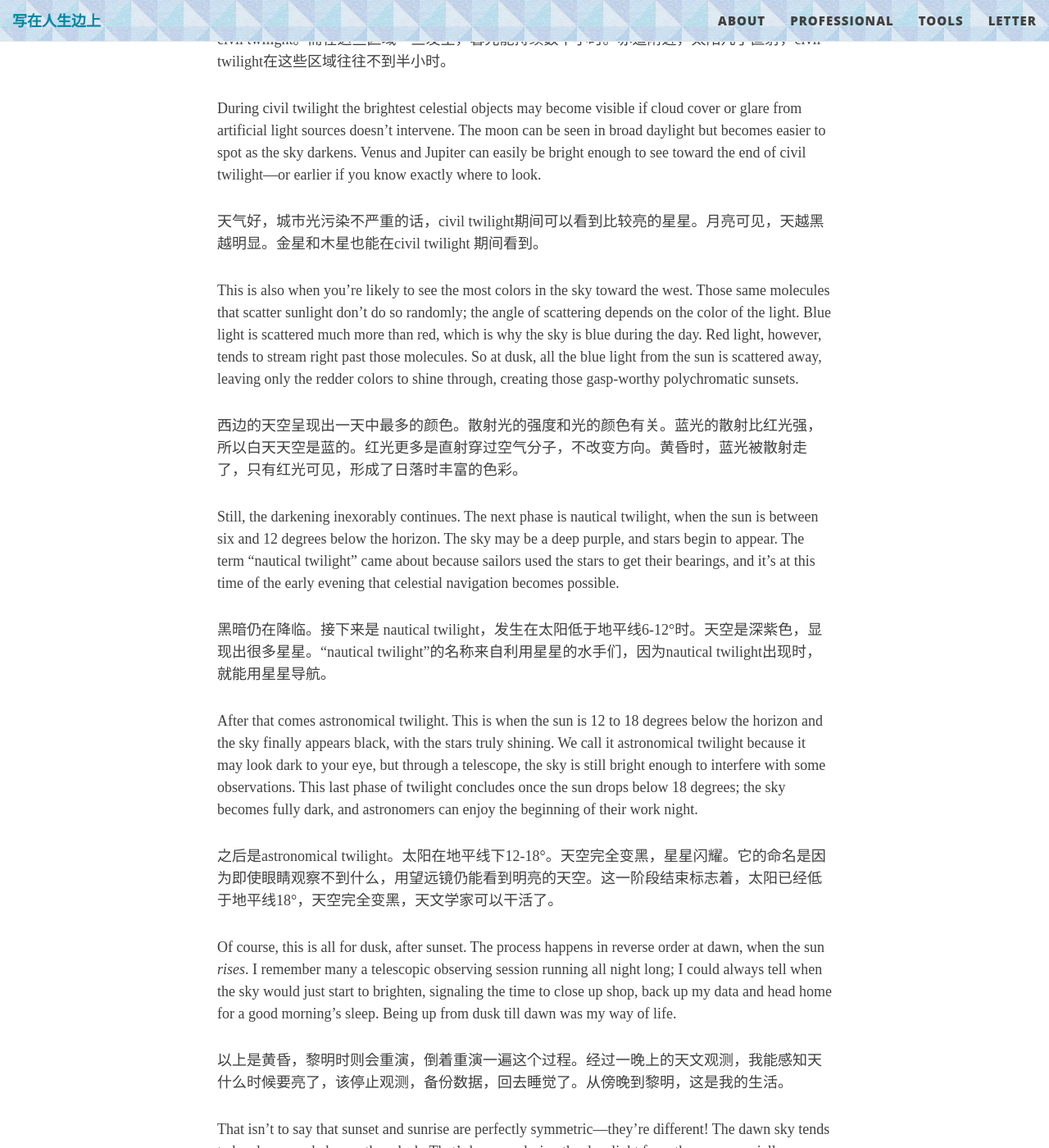
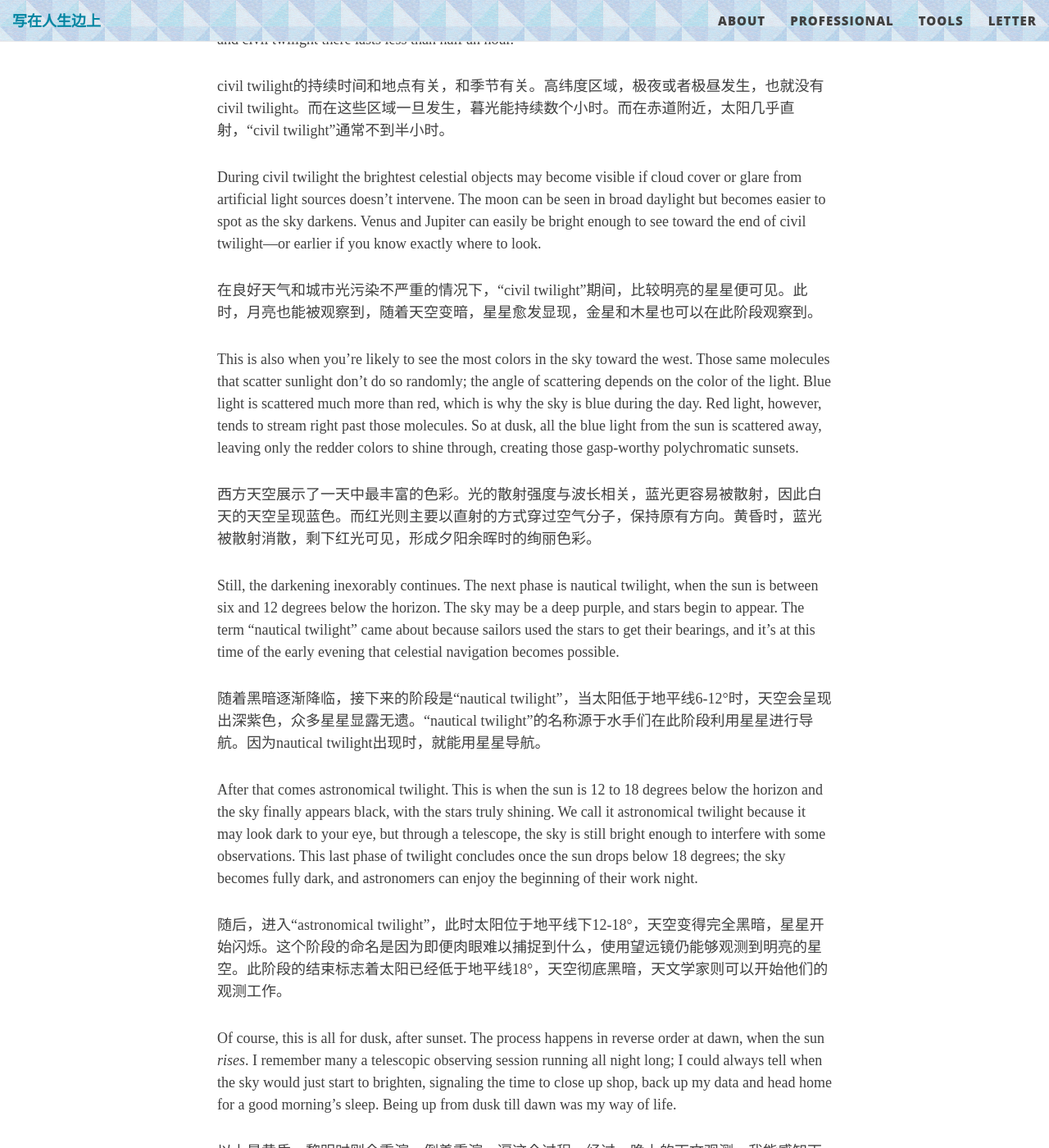
Before and after one commit to PlanetPolly/PlanetPolly.github.io, a Jekyll site: the page built from _posts/2024-11-02-twilight.md, in a window 1280 px wide and 1400 px high, scrolled down 2118 px. Shown: the whole window at 82% size. Built offline with Jekyll 4.4.1, drawn with Linux system fonts in a browser that asks for light colours; nearby versions of some CDN libraries; some of the changed text lies outside the part shown.

Commit message:
Update 2024-11-02-twilight.md

```diff
--- a/_posts/2024-11-02-twilight.md
+++ b/_posts/2024-11-02-twilight.md
@@ -6,11 +6,12 @@
 ---
 
 There is something transformational about twilight.
-暮光可以改变。
+
+关于暮光，我要讲一些新的事情。
 
 When the sun has just set in the west, the sky changes from the vibrant blue of afternoon to a more relaxed hue, as if it’s settling down for the evening. Soon the east will darken even as the west goes through a riot of reds, oranges and yellows. And then, at last, the black of night will reign once again.
 
-太阳西沉，天空的颜色从明亮的蓝色专为混合深蓝。东方变暗，地平线西方一片红光。然后，进入夜色。
+当太阳西沉时，天空的色彩会逐渐由明亮的蓝色转为混合深蓝。东方逐渐暗淡，西方地平线则绽放出红光，最终引入深邃的夜色。
 
 There’s a poetry to it, a liminal feeling of being between two existences, that of night and day. The prefix “twi-” in Old English means “in two ways,” and certainly this twofold state of in-betwixt-ness has inspired its share of literary verse. Another term for twilight is “gloaming,” a word so rich in texture I can _feel_ it.
 
@@ -22,15 +23,15 @@
 
 First, let’s give it up for Earth’s atmosphere. Without air, we’d have some fairly serious problems—such as not being able to breathe—though given how turbulent and opaque it can be, some astronomers would rather do without it. But one interesting thing the atmosphere does is scatter sunlight: photons from the sun hit molecules of nitrogen and oxygen in the air and bounce off. Many of those photons wind up caroming toward the ground, so when we look up, we see the light coming from the sky itself.
 
-首先，大气层消失。没有大气，会带来很多问题——比如不能呼吸——尽管会很混乱很麻烦，天文学家还是希望大气层消失。大气层会散射光线：太阳光子遇到空气中的氧气和氮气分子会碰撞改变方向。大部分光子转向地面，到达我们眼中，对我们来说，就是整片天空都是亮的。
+首先，大气层消失。没有大气，会带来很多问题——比如不能呼吸——尽管会很混乱很麻烦，但天文学家依然对大气消失抱有期待。大气层会散射光线：太阳光子遇到空气中的氧气和氮气分子时，会发生碰撞并改变方向。大部分光子转向地面，到达我们眼中，对我们来说，就是整片天空都是亮的。
 
 At night, when the bulk of the solid Earth blocks the sun, there’s no sunlight to scatter, so the sky is dark, and, depending on weather, we can see what lies beyond. Between these two times lies the lair of twilight. But the gloaming doesn’t come all at once; instead twilight slides over the sky in eliding stages.
 
-夜晚，地球自身遮挡太阳的光线，自然没有散射的光线，天空幽暗。在日夜交替的时候，我们看到暮光 twilight。但是，阴霾并不是一下子来临，相反，暮色在天空中滑过，渐行渐远。
+夜晚，地球自身遮挡太阳的光线，自然没有散射的光线，天空显得黯淡。在日夜交替的时候，我们看到暮光 twilight。但是，黑夜并非一下子来临，相反，暮色在天空中滑过，渐行渐远。
 
 The first that occurs after sunset is called civil twilight, so named because it’s when the sky is still bright enough for people to conduct typical “daytime” outdoor activities. By definition, civil twilight is the range in time when the sun is just below the horizon to when it’s six degrees lower (roughly the same span as three fingers held parallel in your outstretched hand).
 
-首先出现的叫作 civil twilight, 它出现时，天空仍然很亮，人们能像白天一样在外面活动。civil twilight 出现的时间是太阳在地平线以下 0-6°的阶段。
+最初出现的阶段被称为“civil twilight”，在此阶段，天空仍然明亮，人们可以像白天一样进行户外活动。此时，太阳位于地平线以下0-6°的位置。
 
 The reason the early twilight sky is bright is because our planet is round. Our atmosphere curves along with Earth’s surface. To someone standing on the ground, the sun becomes invisible once it sets, but an observer at higher elevation—many kilometers up, for example—_can still see the sun_. From their loftier perspective, it hasn’t dropped below Earth’s edge yet. This means sunlight is still scattering off the air up there, offering a brief reprieve from the onrushing night.
 
@@ -38,24 +39,24 @@
 
 Civil twilight’s duration varies from location to location and season to season. For very high latitudes, near the poles, the sun’s path across the sky takes our star below the horizon only at certain times of the year, and it’s not always low enough for the night to get truly dark. Twilight can last for many hours in these regions. Closer to the equator, the sun dives in a more perpendicular fashion toward the horizon, and civil twilight there lasts less than half an hour.
 
-civil twilight的持续时间和地点有关，和季节有关。高纬度区域，极夜或者极昼发生，也就没有 civil twilight。而在这些区域一旦发生，暮光能持续数个小时。赤道附近，太阳几乎直射，civil twilight在这些区域往往不到半小时。
+civil twilight的持续时间和地点有关，和季节有关。高纬度区域，极夜或者极昼发生，也就没有 civil twilight。而在这些区域一旦发生，暮光能持续数个小时。而在赤道附近，太阳几乎直射，“civil twilight”通常不到半小时。
 
 During civil twilight the brightest celestial objects may become visible if cloud cover or glare from artificial light sources doesn’t intervene. The moon can be seen in broad daylight but becomes easier to spot as the sky darkens. Venus and Jupiter can easily be bright enough to see toward the end of civil twilight—or earlier if you know exactly where to look.
 
-天气好，城市光污染不严重的话，civil twilight期间可以看到比较亮的星星。月亮可见，天越黑越明显。金星和木星也能在civil twilight 期间看到。
+在良好天气和城市光污染不严重的情况下，“civil twilight”期间，比较明亮的星星便可见。此时，月亮也能被观察到，随着天空变暗，星星愈发显现，金星和木星也可以在此阶段观察到。
 
 
 This is also when you’re likely to see the most colors in the sky toward the west. Those same molecules that scatter sunlight don’t do so randomly; the angle of scattering depends on the color of the light. Blue light is scattered much more than red, which is why the sky is blue during the day. Red light, however, tends to stream right past those molecules. So at dusk, all the blue light from the sun is scattered away, leaving only the redder colors to shine through, creating those gasp-worthy polychromatic sunsets.
 
-西边的天空呈现出一天中最多的颜色。散射光的强度和光的颜色有关。蓝光的散射比红光强，所以白天天空是蓝的。红光更多是直射穿过空气分子，不改变方向。黄昏时，蓝光被散射走了，只有红光可见，形成了日落时丰富的色彩。
+西方天空展示了一天中最丰富的色彩。光的散射强度与波长相关，蓝光更容易被散射，因此白天的天空呈现蓝色。而红光则主要以直射的方式穿过空气分子，保持原有方向。黄昏时，蓝光被散射消散，剩下红光可见，形成夕阳余晖时的绚丽色彩。
 
 Still, the darkening inexorably continues. The next phase is nautical twilight, when the sun is between six and 12 degrees below the horizon. The sky may be a deep purple, and stars begin to appear. The term “nautical twilight” came about because sailors used the stars to get their bearings, and it’s at this time of the early evening that celestial navigation becomes possible.
 
-黑暗仍在降临。接下来是 nautical twilight，发生在太阳低于地平线6-12°时。天空是深紫色，显现出很多星星。“nautical twilight”的名称来自利用星星的水手们，因为nautical twilight出现时，就能用星星导航。
+随着黑暗逐渐降临，接下来的阶段是“nautical twilight”，当太阳低于地平线6-12°时，天空会呈现出深紫色，众多星星显露无遗。“nautical twilight”的名称源于水手们在此阶段利用星星进行导航。因为nautical twilight出现时，就能用星星导航。
 
 After that comes astronomical twilight. This is when the sun is 12 to 18 degrees below the horizon and the sky finally appears black, with the stars truly shining. We call it astronomical twilight because it may look dark to your eye, but through a telescope, the sky is still bright enough to interfere with some observations. This last phase of twilight concludes once the sun drops below 18 degrees; the sky becomes fully dark, and astronomers can enjoy the beginning of their work night.
 
-之后是astronomical twilight。太阳在地平线下12-18°。天空完全变黑，星星闪耀。它的命名是因为即使眼睛观察不到什么，用望远镜仍能看到明亮的天空。这一阶段结束标志着，太阳已经低于地平线18°，天空完全变黑，天文学家可以干活了。
+随后，进入“astronomical twilight”，此时太阳位于地平线下12-18°，天空变得完全黑暗，星星开始闪烁。这个阶段的命名是因为即便肉眼难以捕捉到什么，使用望远镜仍能够观测到明亮的星空。此阶段的结束标志着太阳已经低于地平线18°，天空彻底黑暗，天文学家则可以开始他们的观测工作。
 
 Of course, this is all for dusk, after sunset. The process happens in reverse order at dawn, when the sun _rises_. I remember many a telescopic observing session running all night long; I could always tell when the sky would just start to brighten, signaling the time to close up shop, back up my data and head home for a good morning’s sleep. Being up from dusk till dawn was my way of life.
 
```
